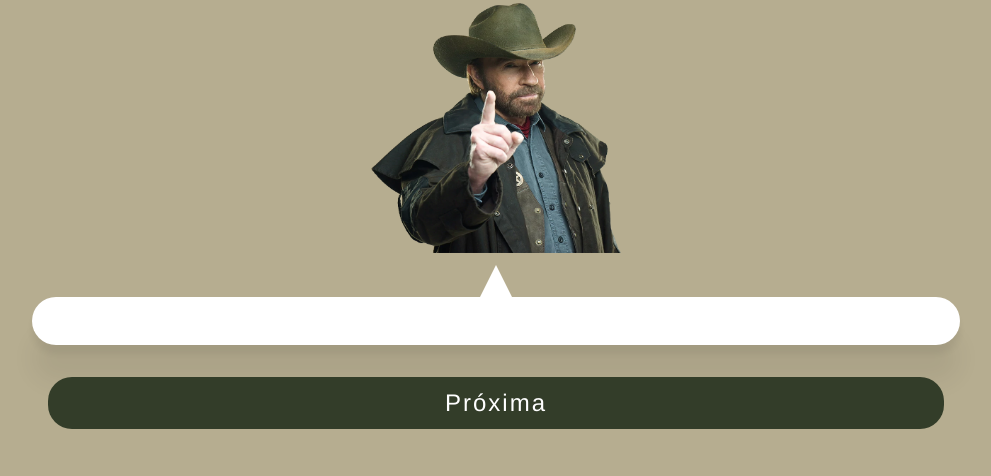
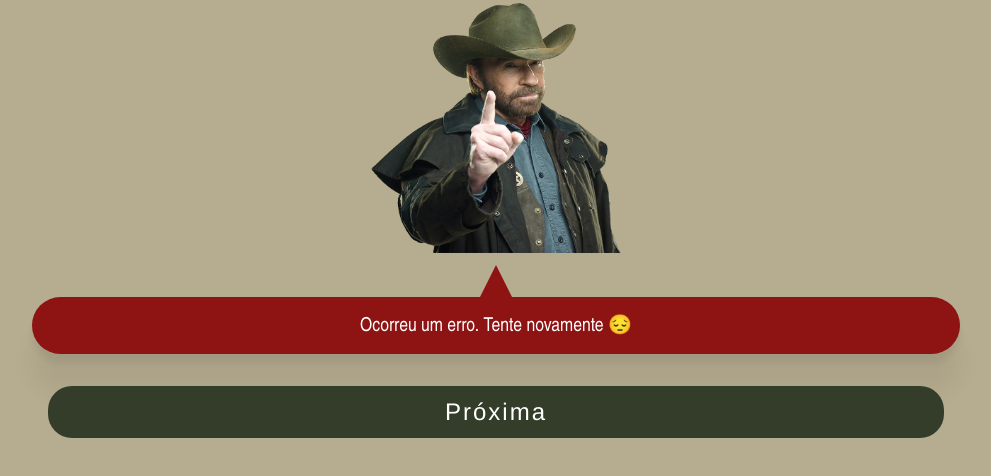
Before and after one commit to mariafcknt/curso-origamid-javascript, a plain HTML site: page fetch/ex-piada-chucknorris/index.html in a window 1280 px wide. Both pictures are taken after a click on the button "Gerar piada". Shown: the part 308-784 px from the top of the page, without its empty margins (144-1135 px from the left). Drawn offline with Linux system fonts and the light colour scheme; no server answers.

Commit message:
add error handling in chuck norris exercise

```diff
--- a/fetch/ex-piada-chucknorris/index.html
+++ b/fetch/ex-piada-chucknorris/index.html
@@ -16,7 +16,6 @@
         <p class="piada"></p>
     </div>
 
-    <span class="erro"></span>
 
     <button class="btn">Gerar piada</button>
 
--- a/fetch/ex-piada-chucknorris/script.js
+++ b/fetch/ex-piada-chucknorris/script.js
@@ -8,9 +8,13 @@ const btn = document.querySelector('.btn')
 btn.addEventListener('click', handleClick)
 const piada = document.querySelector('.piada')
 const piadaContainer = document.querySelector('.piada-container')
+const triangulo = document.querySelector('.triangle-clip')
+const erro = document.querySelector('.erro')
 
 function handleClick(event) {
-    addActiveClass(piadaContainer)
+    removeClass(piada, 'erro')
+    removeClass(triangulo, 'erro')
+    addClass(piadaContainer, 'active')
     btn.innerText = 'Próxima'
     fetchJoke()
 }
@@ -19,16 +23,21 @@ function formatJoke(joke) {
     piada.innerText = joke
 }
 
-function addActiveClass(element) {
-    element.classList.add('active')
+function addClass(element, classe) {
+    element.classList.add(classe)
 }
 
-function removeActiveClass(element) {
-    element.classList.remove('active')
+function removeClass(element, classe) {
+    element.classList.remove(classe)
 }
 
 function fetchJoke() {
     fetch('https://api.chucknorris.io/jokes/random')
     .then(response => response.json())
     .then(body => formatJoke(body.value))
+    .catch(() => {
+        addClass(piada, 'erro')
+        addClass(triangulo, 'erro')
+        piada.innerText = 'Ocorreu um erro. Tente novamente 😔'
+    })
 }
--- a/fetch/ex-piada-chucknorris/style.css
+++ b/fetch/ex-piada-chucknorris/style.css
@@ -65,29 +65,12 @@ img {
     background-color: #101a08;
 }
 
-.erro {
-    display: none;
-    background-color: #8e1313;
-    color: #fcc5c5;
-    padding: 4px;
-    border-radius: 4px;
-    margin-top: 8px;
-    letter-spacing: 1;
-    animation: surgir 0.8s ease forwards;
-}
-
-@keyframes surgir {
-  from {
-    opacity: 0;
-    transform: translateY(-10px);
-  }
-
-  to {
-    opacity: 1;
-    transform: translateY(0);
-  }
-}
 
 .active {
     display: flex;
 }
+
+.erro {
+    background-color: #8e1313 !important;
+    color:white;
+}
```
